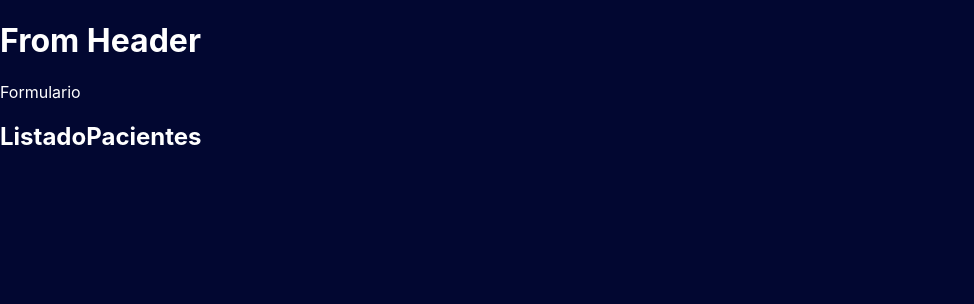
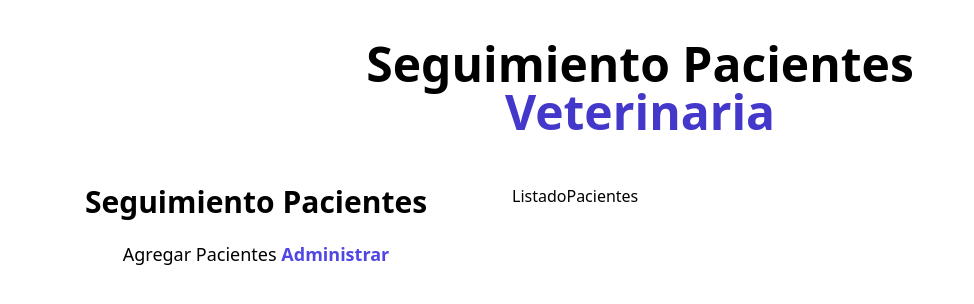
Before and after one commit to DaniPinelli/citas, a React (Vite) app: page / in a window 1280 px wide. Shown: the top 304 px of the page, without its empty margins (0-974 px from the left). Built offline with nearby package versions, Linux system fonts and the light colour scheme.

Commit message:
Primeros estilos agregados

```diff
--- a/package.json
+++ b/package.json
@@ -13,6 +13,7 @@
   },
   "devDependencies": {
     "@vitejs/plugin-react": "^1.0.7",
+    "tailwindcss": "^3.0.19",
     "vite": "^2.8.0"
   }
 }
--- /dev/null
+++ b/postcss.config.js
@@ -0,0 +1,6 @@
+module.exports = {
+  plugins: {
+    tailwindcss: {},
+    autoprefixer: {},
+  },
+}
--- a/src/App.jsx
+++ b/src/App.jsx
@@ -7,12 +7,15 @@
 function App() {
 
   return (
-    < >
+    <div className="container mx-auto mt-10" >
       <Header />
-      <Formulario />
-      <ListadoPacientes />
+      <div className="mt-12 md:flex" >
+        <Formulario />
+        <ListadoPacientes />
+      </div>
 
-    </>
+
+    </div>
   )
 }
 
--- a/src/components/Formulario.jsx
+++ b/src/components/Formulario.jsx
@@ -2,7 +2,18 @@
 
 const Formulario = () => {
     return (
-        <div>Formulario</div>
+        <div className="md:w-1/2 lg:w-2/5" >
+            <h2 className="font-black text-3xl text-center" >Seguimiento Pacientes</h2>
+
+            <p className="text-lg mt-5 text-center" >
+                Agregar Pacientes {''}
+                <span className="text-indigo-600 font-bold " >Administrar</span>
+            </p>
+
+            <form>
+
+            </form>
+        </div>
     )
 }
 
--- a/src/components/Header.jsx
+++ b/src/components/Header.jsx
@@ -2,7 +2,10 @@
 
 function Header() {
     return (
-        <h1>From Header</h1>
+
+        <h1 className="text-5xl font-black text-center md:w-1/2 mx-auto">Seguimiento Pacientes {""}
+            <span className="text-indigo-700" >Veterinaria</span></h1>
+
     )
 }
 
--- a/src/components/ListadoPacientes.jsx
+++ b/src/components/ListadoPacientes.jsx
@@ -2,7 +2,10 @@
 
 const ListadoPacientes = () => {
     return (
-        <h2>ListadoPacientes</h2>
+        <div className="w-1/2 lg:w-3/5" >
+            <h2>ListadoPacientes</h2>
+        </div>
+
     )
 }
 
--- a/src/index.css
+++ b/src/index.css
@@ -1,15 +1,3 @@
-body {
-  margin: 0;
-  font-family: -apple-system, BlinkMacSystemFont, 'Segoe UI', 'Roboto', 'Oxygen',
-    'Ubuntu', 'Cantarell', 'Fira Sans', 'Droid Sans', 'Helvetica Neue',
-    sans-serif;
-  -webkit-font-smoothing: antialiased;
-  -moz-osx-font-smoothing: grayscale;
-  background-color:rgb(2, 7, 49);
-  color:white;
-}
-
-code {
-  font-family: source-code-pro, Menlo, Monaco, Consolas, 'Courier New',
-    monospace;
-}
+@tailwind base;
+@tailwind components;
+@tailwind utilities;
--- /dev/null
+++ b/tailwind.config.js
@@ -0,0 +1,10 @@
+module.exports = {
+  content: [
+    './public/index.html',
+    './src/**/*.{html,js,jsx}',
+  ],
+  theme: {
+    extend: {},
+  },
+  plugins: [],
+}
```
Also changed, not shown: 1 other file (tests, documents, lock files or other folders).
